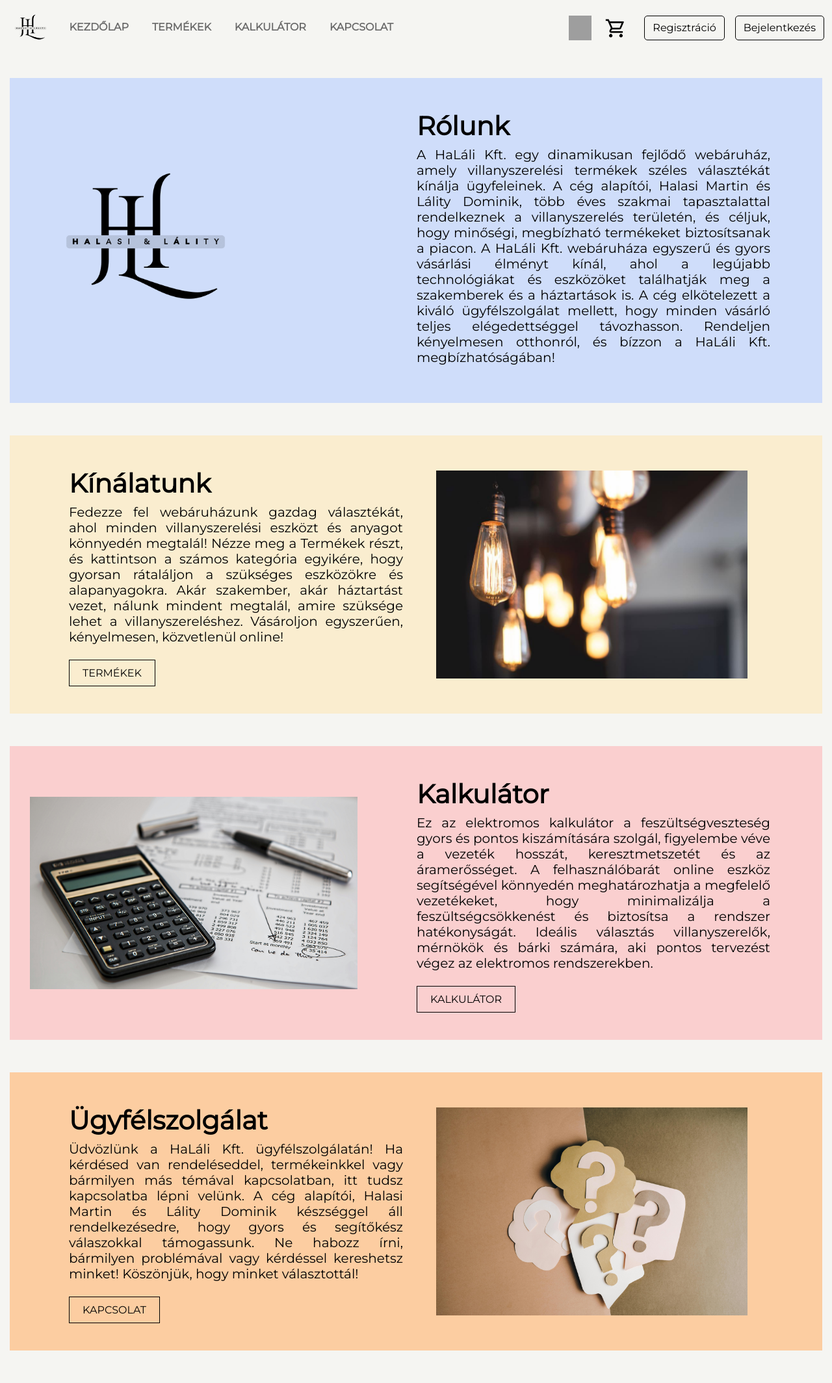
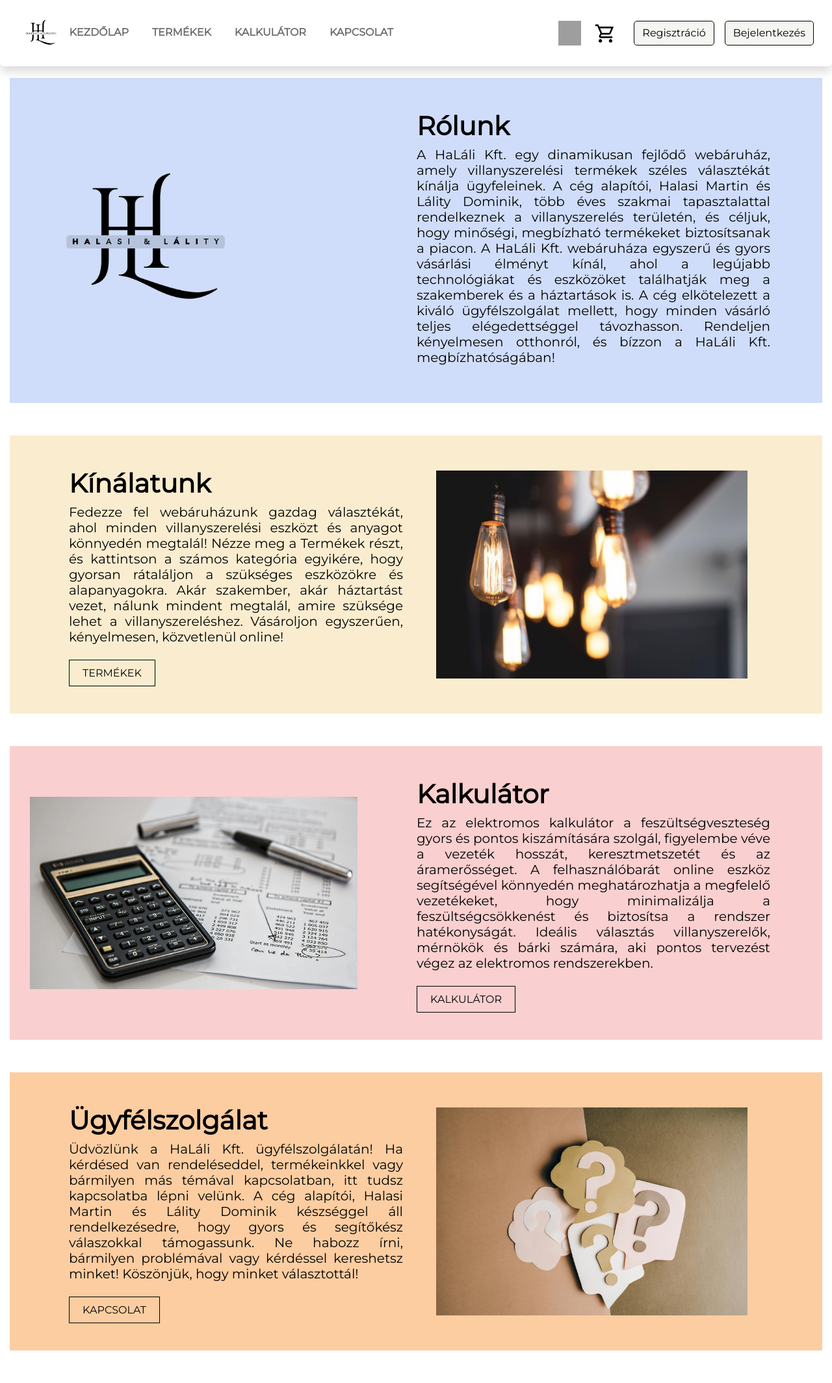
Before and after one commit to halasim2005/vizsgaremek, a PHP site: page /fooldal.php in a window 1280 px wide. Shown: the whole page at 65% size. Run offline with PHP 8.4, Linux system fonts and the light colour scheme; grey boxes are pictures that could not be loaded.

Commit message:
navbar folty

```diff
--- a/navbar.php
+++ b/navbar.php
@@ -2,7 +2,7 @@
 
 ?>
 
-<nav class="navbar navbar-expand-lg navbar-dark">
+<nav class="navbar navbar-expand-lg navbar-dark shadow p-3 mb-5 bg-white rounded">
     <div class="container-fluid">
 <!--<a class="navbar-brand" href="#">HaLáli Villszer Kft.</a>-->
         <img id="navbarLogo" href="fooldal.php" src="./képek/HaLálip.png" alt="HaLáli Kft. logo">
--- a/style/style.css
+++ b/style/style.css
@@ -1,7 +1,7 @@
 body {
     /*background-image: url('../képek/hatter.jpg');*/
     background-size: cover;
-    background-color: #f5f5f2;
+    background-color: white;
     color: #ECEFF4;
     padding-top: 70px;
 }
```
